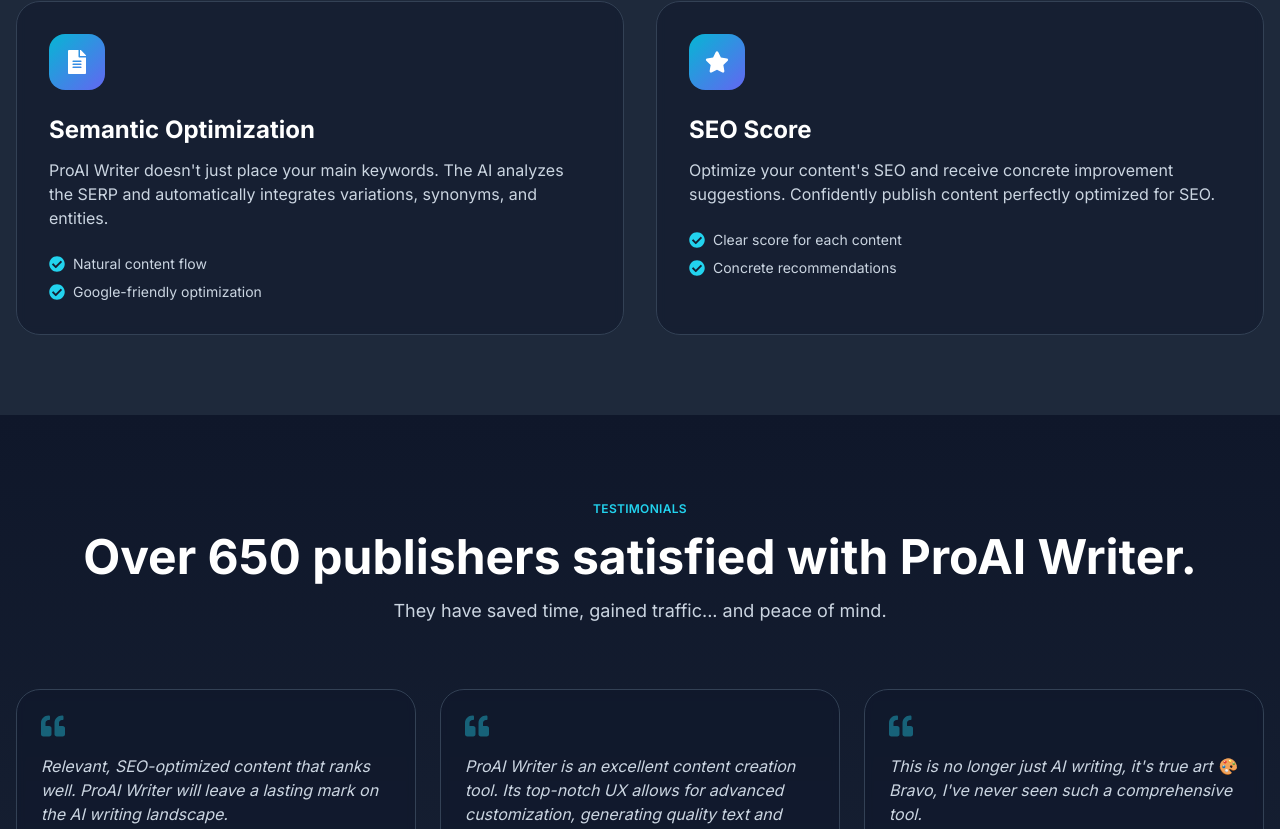
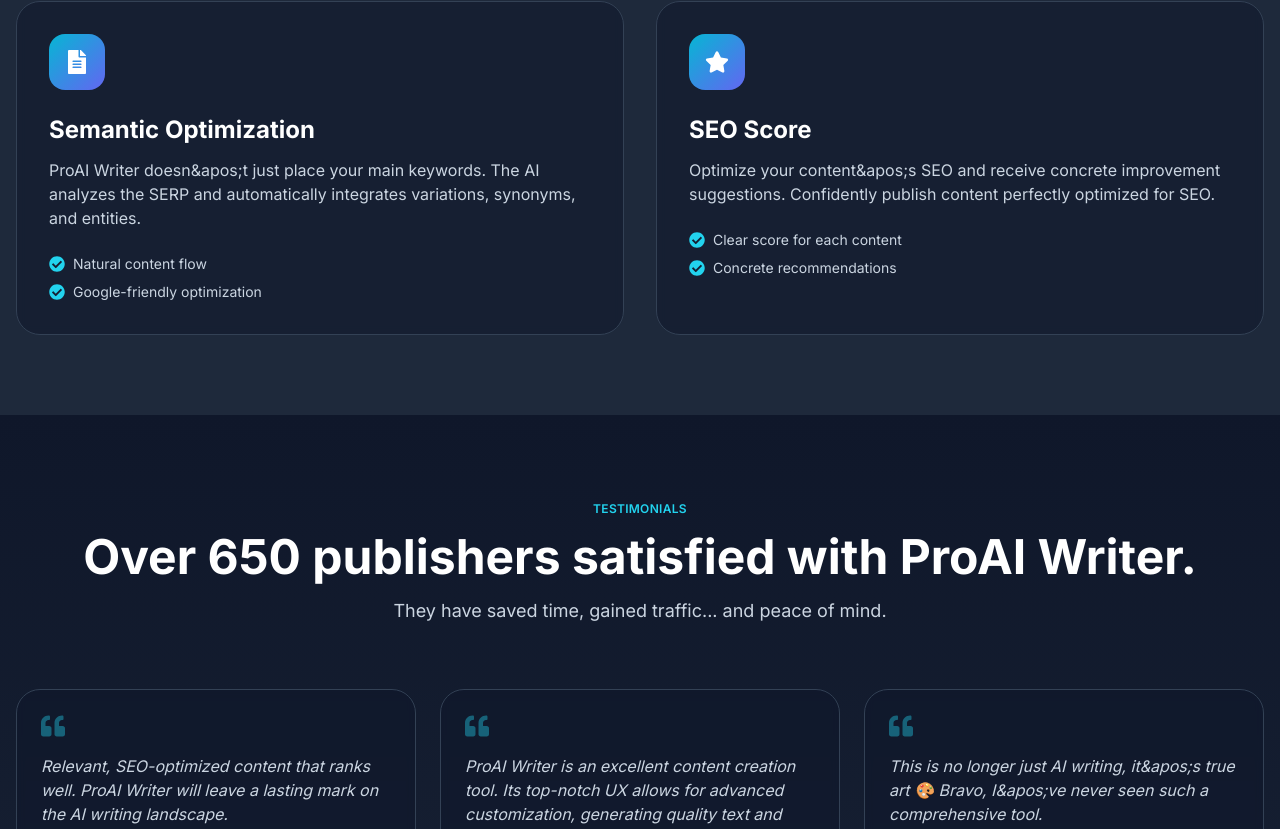
Before and after one commit to baedyl/ProAIContent, a Next.js app: page /landing in a window 1280 px wide. Shown: the part 2151-2980 px from the top of the page. Built offline with nearby package versions, Linux system fonts and the light colour scheme; no server answers.

Commit message:
Fix HTML entity references in landing page content for better rendering and consistency.

```diff
--- a/app/landing/page.tsx
+++ b/app/landing/page.tsx
@@ -35,13 +35,13 @@
   {
     icon: <FaFileAlt className="w-6 h-6" />,
     title: 'Semantic Optimization',
-    description: "ProAI Writer doesn't just place your main keywords. The AI analyzes the SERP and automatically integrates variations, synonyms, and entities.",
+    description: "ProAI Writer doesn&apos;t just place your main keywords. The AI analyzes the SERP and automatically integrates variations, synonyms, and entities.",
     benefits: ['Natural content flow', 'Google-friendly optimization'],
   },
   {
     icon: <FaStar className="w-6 h-6" />,
     title: 'SEO Score',
-    description: "Optimize your content's SEO and receive concrete improvement suggestions. Confidently publish content perfectly optimized for SEO.",
+    description: "Optimize your content&apos;s SEO and receive concrete improvement suggestions. Confidently publish content perfectly optimized for SEO.",
     benefits: ['Clear score for each content', 'Concrete recommendations'],
   },
 ]
@@ -85,7 +85,7 @@
     role: 'Site Publisher',
     company: 'ContentPro',
     avatar: '👩',
-    quote: "This is no longer just AI writing, it's true art 🎨 Bravo, I've never seen such a comprehensive tool.",
+    quote: "This is no longer just AI writing, it&apos;s true art 🎨 Bravo, I&apos;ve never seen such a comprehensive tool.",
   },
   {
     name: 'David Martinez',
@@ -273,7 +273,7 @@
               </div>
               <div className="text-left">
                 <p className="text-sm font-semibold text-white">+650 website publishers, SEO specialists, Agencies</p>
-                <p className="text-xs text-slate-400">benefit from ProAI Writer's power</p>
+                <p className="text-xs text-slate-400">benefit from ProAI Writer&apos;s power</p>
               </div>
             </motion.div>
           </motion.div>
@@ -448,7 +448,7 @@
             </div>
             <p className="text-slate-400 mt-2">
               <strong className="text-white">+650 website publishers, SEO specialists, Agencies</strong> benefit from
-              ProAI Writer's power
+              ProAI Writer&apos;s power
             </p>
           </div>
         </div>
@@ -611,7 +611,7 @@
                   </div>
                   <div className="text-sm text-white">
                     <p className="font-semibold">Over 650 site publishers, SEOs, Agencies</p>
-                    <p className="text-white/80">benefit from ProAI Writer's power</p>
+                    <p className="text-white/80">benefit from ProAI Writer&apos;s power</p>
                   </div>
                 </div>
               </div>
```
